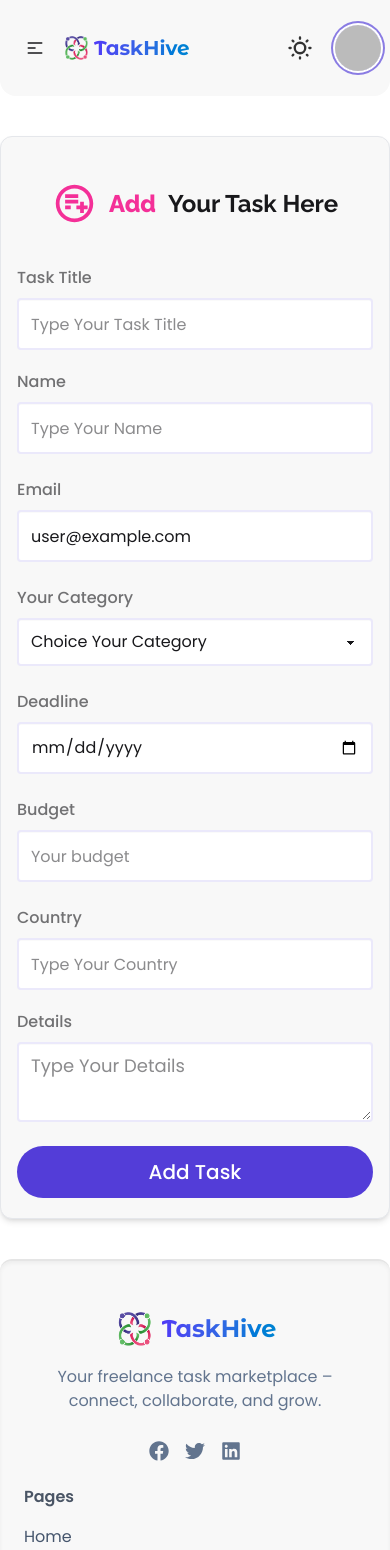
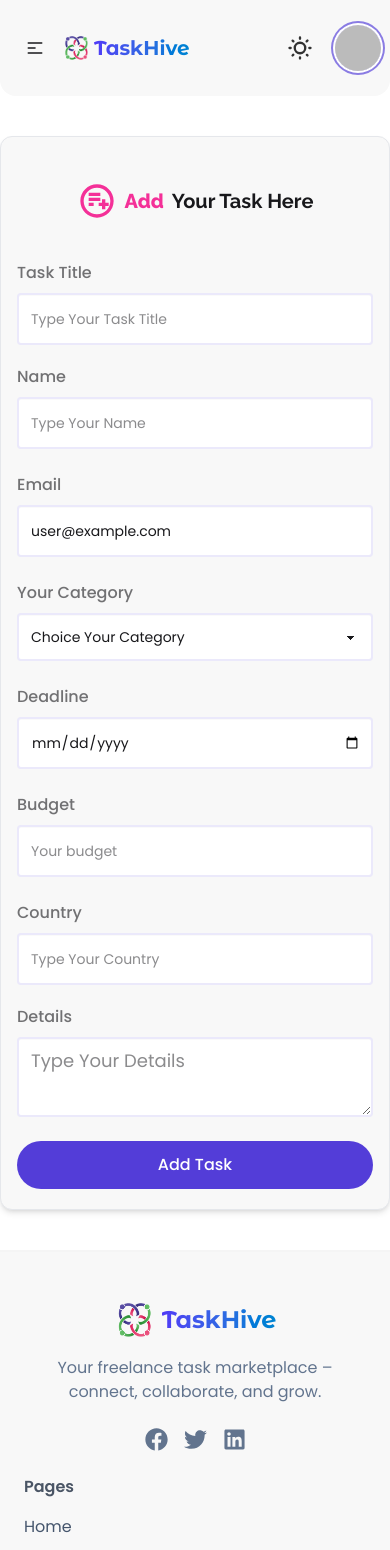
Before and after one commit to sahkil12/TaskHive-Project-client, a React (Vite) app: page /addTask in a window 390 px wide. Shown: the top 1550 px of the page. Built offline with nearby package versions, Linux system fonts and the light colour scheme; no server answers; sample sign-in values are in the browser's storage.

Commit message:
update and fixed in add tasks responsive issue

```diff
--- a/src/Components/AddTask.jsx
+++ b/src/Components/AddTask.jsx
@@ -73,8 +73,8 @@ const AddTask = () => {
         <title>Add Task - Task Hive</title>
       </Helmet>
       <div className="p-4 py-5 my-10 border rounded-xl bg-base-200 border-gray-200 shadow-md md:p-8 md:w-10/12 mx-auto ">
-        <h2 className="mb-10 mt-6 rail text-center font-bold text-2xl sm:text-3xl flex justify-center items-center gap-3">
-          <MdOutlinePlaylistAddCircle size={45} className="text-secondary" />
+        <h2 className="mb-10 mt-6 rail text-center font-bold text-xl sm:text-3xl flex justify-center items-center gap-2">
+          <MdOutlinePlaylistAddCircle size={40} className="text-secondary" />
           <span className="text-secondary font-extrabold">Add</span> Your Task
           Here{" "}
         </h2>
@@ -86,7 +86,7 @@ const AddTask = () => {
               <input
                 type="text"
                 name="title"
-                className="input text-base w-full border-2 py-6 border-primary/10 focus:outline-none focus:border-primary "
+                className="input text-sm md:text-base w-full border-2 py-6 border-primary/10 focus:outline-none focus:border-primary "
                 placeholder="Type Your Task Title"
               />
             </fieldset>
@@ -98,7 +98,7 @@ const AddTask = () => {
                 <input
                   type="text"
                   name="name"
-                  className="input text-base w-full border-2 py-6 border-primary/10 focus:outline-none focus:border-primary "
+                  className="input text-sm md:text-base w-full border-2 py-6 border-primary/10 focus:outline-none focus:border-primary "
                   placeholder="Type Your Name"
                 />
               </fieldset>
@@ -109,7 +109,7 @@ const AddTask = () => {
                   type="email"
                   name="email"
                   defaultValue={user?.email || ""}
-                  className="input text-base w-full border-2 py-6 border-primary/10 focus:outline-none focus:border-primary"
+                  className="input text-sm md:text-base w-full border-2 py-6 border-primary/10 focus:outline-none focus:border-primary"
                   placeholder="Type Your Email"
                 />
               </fieldset>
@@ -121,7 +121,7 @@ const AddTask = () => {
                 <select
                   defaultValue="Choice Your Category"
                   name="category"
-                  className="select w-full border-2 text-base select-lg border-primary/10 focus:outline-none focus:border-primary"
+                  className="select w-full border-2 text-sm md:text-base select-lg border-primary/10 focus:outline-none focus:border-primary"
                 >
                   <option disabled={true} className="text-gray-500">
                     Choice Your Category
@@ -141,8 +141,7 @@ const AddTask = () => {
                 <input
                   type="date"
                   name="deadline"
-                  className="input text-base  w-full border-2 py-6 border-primary/10 focus:outline-none focus:border-primary"
-                  placeholder="Enter coffee taste"
+                  className="input text-sm md:text-base  w-full border-2 py-6 border-primary/10 focus:outline-none focus:border-primary"
                 />
               </fieldset>
               {/* budget */}
@@ -151,7 +150,7 @@ const AddTask = () => {
                 <input
                   type="number"
                   name="budget"
-                  className="input text-base w-full border-2 py-6 border-primary/10 focus:outline-none focus:border-primary"
+                  className="input text-sm md:text-base w-full border-2 py-6 border-primary/10 focus:outline-none focus:border-primary"
                   placeholder="Your budget"
                 />
               </fieldset>
@@ -160,7 +159,7 @@ const AddTask = () => {
                 <input
                   type="text"
                   name="country"
-                  className="input w-full border-2 py-6 border-primary/10 focus:outline-none focus:border-primary text-base"
+                  className="input w-full border-2 py-6 border-primary/10 focus:outline-none focus:border-primary text-sm md:text-base"
                   placeholder="Type Your Country"
                 />
               </fieldset>
@@ -175,7 +174,7 @@ const AddTask = () => {
               ></textarea>
             </fieldset>
             {/* button */}
-            <button className="mt-6 rounded-full  w-full py-3 bg-primary/90 text-xl font-medium text-white">
+            <button className="mt-6 rounded-full w-full py-3 bg-primary/90 text-base md:text-lg font-medium text-white">
               Add Task
             </button>
           </form>
--- a/src/Components/BrowseTasks.jsx
+++ b/src/Components/BrowseTasks.jsx
@@ -25,7 +25,7 @@ const BrowseTasks = () => {
       </Helmet>
       {/* heading section */}
       <div className="rail px-2 flex flex-col justify-center items-center text-center gap-6">
-        <h2 className="text-4xl md:text-5xl font-bold text-center pt-10">
+        <h2 className="text-3xl md:text-5xl font-bold text-center pt-10">
           Browse All <span className="text-secondary/95">Tasks</span>
         </h2>
         <p className="text-base/normal tracking-tight md:tracking-wide font-semibold opacity-95 md:text-lg">
--- a/src/Components/Footer.jsx
+++ b/src/Components/Footer.jsx
@@ -3,7 +3,7 @@ import { FaFacebook, FaTwitter, FaLinkedin } from "react-icons/fa";
 
 const Footer = () => {
   return (
-    <footer className="rounded-t-xl border-t-2 border-neutral-200 bg-base-200 text-slate-600 py-12 px-6 shadow-inner pop">
+    <footer className="border-t-2 border-neutral-100 bg-base-200 text-slate-600 py-12 px-6 pop">
       <div className="lg:max-w-7xl mx-auto grid grid-cols-1 lg:grid-cols-4 gap-6 lg:gap-10">
         {/* Logo Section */}
         <div className="flex flex-col items-center md:items-start gap-4">
@@ -24,19 +24,18 @@ const Footer = () => {
             Your freelance task marketplace – connect, collaborate, and grow.
           </p>
           {/* Social Icons */}
-          <div className="flex gap-4 mt-3">
+          <div className="flex gap-4 mt-2">
             <a href="#" className="text-slate-500 hover:text-primary transition">
-              <FaFacebook size={20} />
+              <FaFacebook size={23} />
             </a>
             <a href="#" className="text-slate-500 hover:text-primary transition">
-              <FaTwitter size={20} />
+              <FaTwitter size={23} />
             </a>
             <a href="#" className="text-slate-500 hover:text-primary transition">
-              <FaLinkedin size={20} />
+              <FaLinkedin size={23} />
             </a>
           </div>
         </div>
-
         {/* Pages */}
         <nav className="flex flex-col gap-2">
           <h6 className="font-semibold text-gray-600 mb-2">Pages</h6>
@@ -45,7 +44,6 @@ const Footer = () => {
           <Link to="/browseTasks" className="hover:text-primary transition">Browse Jobs</Link>
           <Link to="/myPostTasks" className="hover:text-primary transition">My Posted Task</Link>
         </nav>
-
         {/* Legal */}
         <nav className="flex flex-col gap-2">
           <h6 className="font-semibold text-gray-600 mb-2">Legal</h6>
@@ -53,7 +51,6 @@ const Footer = () => {
           <a className="hover:text-primary transition">Privacy policy</a>
           <a className="hover:text-primary transition">Cookie policy</a>
         </nav>
-
         {/* Newsletter */}
         <form className="flex flex-col gap-3">
           <h6 className="font-semibold text-gray-600 mb-2">Newsletter</h6>
@@ -72,9 +69,8 @@ const Footer = () => {
           </div>
         </form>
       </div>
-
       {/* Bottom Note */}
-      <div className="mt-7 border-t pt-6 text-center text-base text-slate-700">
+      <div className="max-w-7xl mx-auto mt-7 border-t border-gray-400/70 pt-6 text-center text-base text-slate-700">
         © {new Date().getFullYear()} TaskHive. All rights reserved.
       </div>
     </footer>
```
